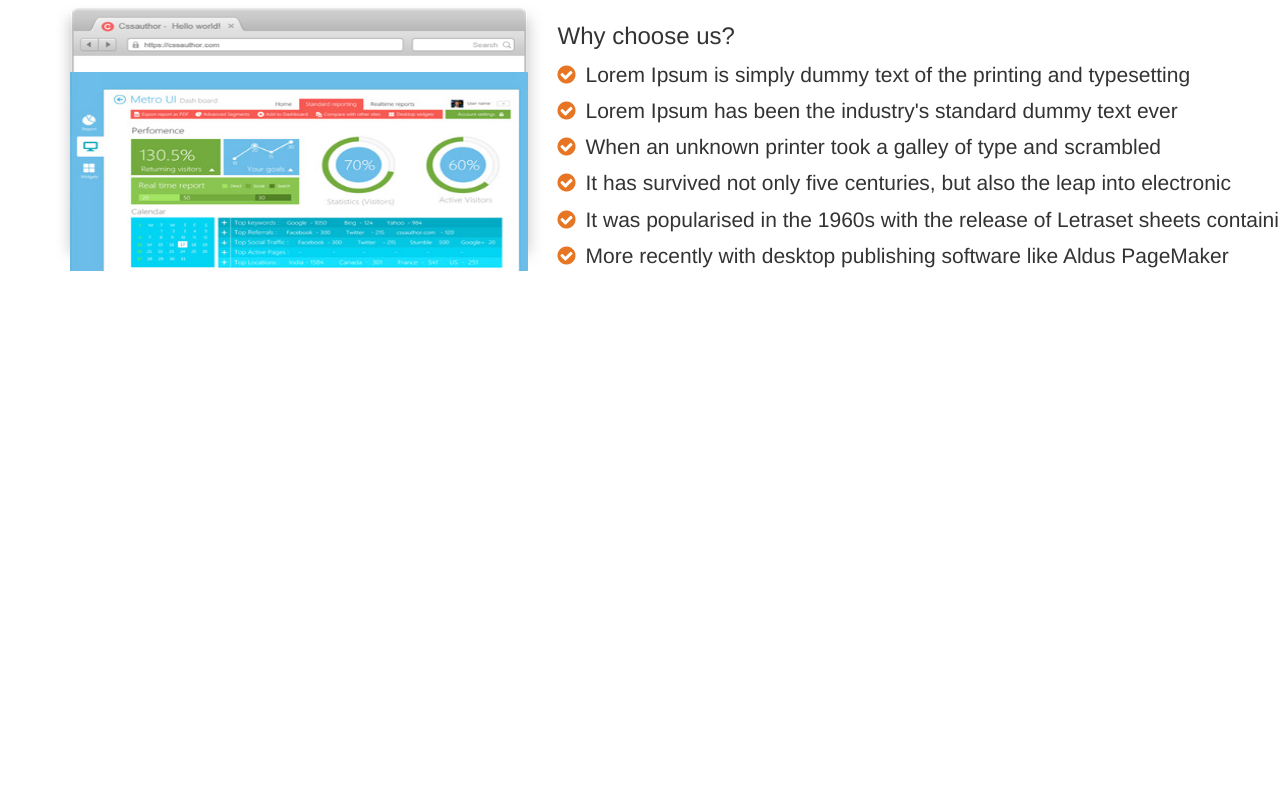
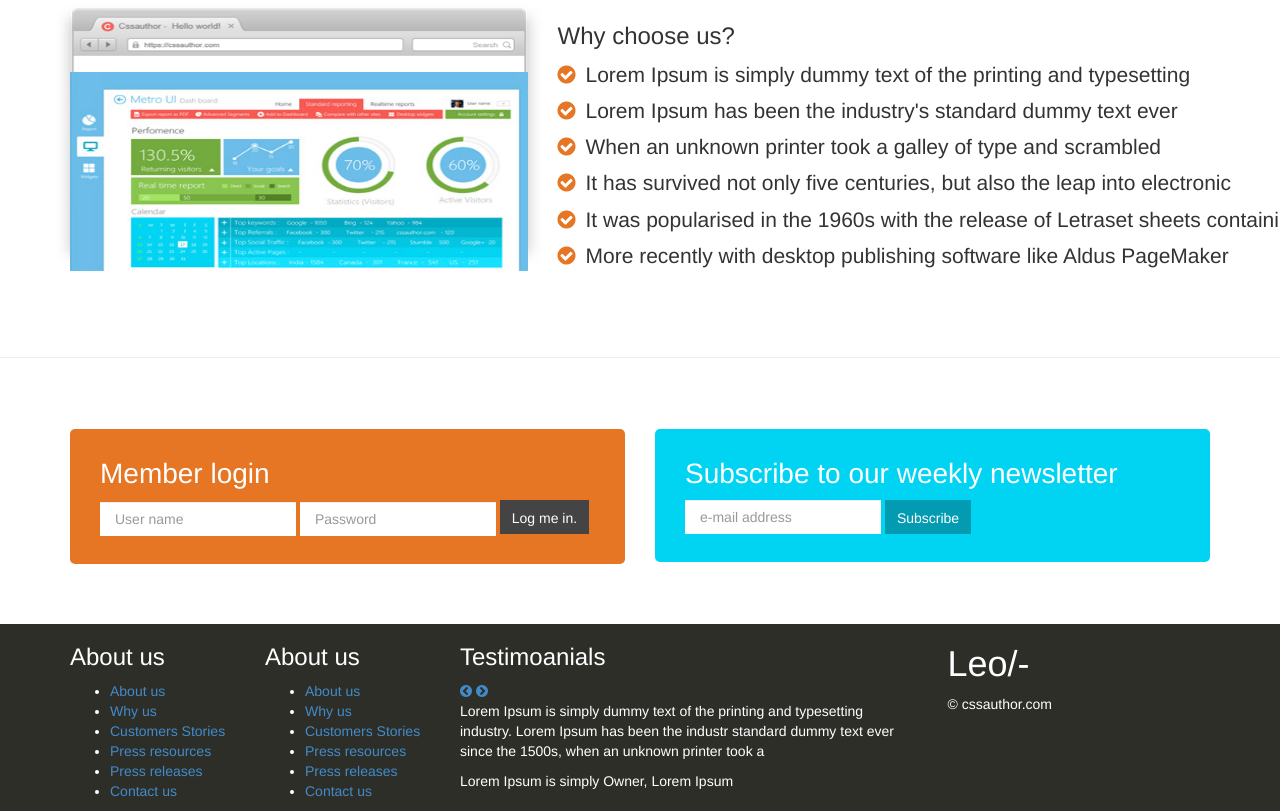
Before and after one commit to victor2dvlp/victor2dvlp.github.io, a plain HTML site: page index.html in a window 1280 px wide. Shown: the part 1583-2394 px from the top of the page. Before the commit the page ends 1854 px from the top, so only its background shows below. Drawn offline with Linux system fonts and the light colour scheme.

Commit message:
finaly maked document form

```diff
--- a/index.html
+++ b/index.html
@@ -155,10 +155,10 @@
 
 <div class="container whychoose">
 	<div class="row">
-		<div class="col-md-5 browser image-responsive">
+		<div class="col-xs-12 col-md-5 browser image-responsive">
 			<img src="img/content_browser.jpg" alt="content">
 		</div>
-		<div class="col-md-7 descript">
+		<div class="col-xs-12 col-md-7 descript">
 			<h3>Why choose us?</h3>
 			<ul>
 				<li>Lorem Ipsum is simply dummy text of the printing and typesetting</li>
@@ -171,6 +171,87 @@
 		</div>
 	</div>
 </div>
+<hr>
+<div class="container forms">
+	<div class="row">
+		<div class="col-xs-12 col-md-6">
+			<div class="member">
+				<h3>Member login</h3>
+				<form action="" class="navbar-form">
+					<div class="form-group">
+						<input type="text" class="form-control" placeholder="User name" value="">
+					</div>
+					<div class="form-group">
+						<input type="password" class="form-control" placeholder="Password" value="">
+					</div>
+					<button type="submit">Log me in.</button>
+				</form>
+			</div>
+		</div>
+		<div class="col-xs-12 col-md-6">
+			<div class="subscribe">
+				<h3>Subscribe to our weekly newsletter</h3>
+				<form action="" class="navbar-form">
+					<div class="form-group">
+						<input type="text" class="form-control" placeholder="e-mail address" value="">
+					</div>
+					<div class="form-group">
+						<button type="submit">Subscribe</button>
+					</div>
+
+				</form>
+			</div>
+		</div>
+	</div>
+</div>
+<footer>
+	<div class="container">
+		<div class="row">
+			<div class="col-xs-12 col-md-2">
+				<h3>About us</h3>
+				<ul>
+					<li><a href="#">About us</a></li>
+					<li><a href="#">Why us</a></li>
+					<li><a href="#">Customers Stories</a></li>
+					<li><a href="#">Press resources</a></li>
+					<li><a href="#">Press releases</a></li>
+					<li><a href="#">Contact us</a></li>
+				</ul>
+			</div>
+			<div class="col-xs-12 col-md-2">
+				<h3>About us</h3>
+				<ul>
+					<li><a href="#">About us</a></li>
+					<li><a href="#">Why us</a></li>
+					<li><a href="#">Customers Stories</a></li>
+					<li><a href="#">Press resources</a></li>
+					<li><a href="#">Press releases</a></li>
+					<li><a href="#">Contact us</a></li>
+				</ul>
+			</div>
+			<div class="col-xs-12 col-md-5">
+				<h3>Testimoanials</h3>
+				<a href="#"><span class="fa fa-chevron-circle-left"></span></a>
+				<a href="#"><span class="fa fa-chevron-circle-right"></span></a>
+				<p>
+					Lorem Ipsum is simply dummy text of the printing and
+					typesetting industry. Lorem Ipsum has been the industr
+					standard dummy text ever since the 1500s,
+					when an unknown printer took a
+				</p>
+				<p>
+					Lorem Ipsum is simply
+					Owner, Lorem Ipsum
+				</p>
+			</div>
+			<div class="col-xs-12 col-md-3">
+				<h1>Leo/-</h1>
+				<p>© cssauthor.com</p>
+			</div>
+		</div>
+	</div>
+
+</footer>
 
 
 	<!-- jQuery (necessary for Bootstrap's JavaScript plugins) -->
--- a/scss/style.scss
+++ b/scss/style.scss
@@ -161,8 +161,8 @@ header {
 		.tablet {
 			position: relative;
 			background: url('../img/device.png') no-repeat;
-			-webkit-background-size: 104% 112%;
-			background-size: 104% 112%;
+			-webkit-background-size: 70% 80%;
+			background-size: 70% 80%;
 			background-position: center;
 			img {
 				position: absolute;
@@ -242,6 +242,7 @@ header {
 }
 
 .whychoose {
+	padding-bottom: 66px;
 	padding-top: 50px;
 	.browser{
 		background: url('../img/browser.png') no-repeat;
@@ -278,6 +279,66 @@ header {
 	}
 
 }
+hr {
+	height: 1px;
+
+}
+.forms {
+	.row{
+		margin-top: 25px;
+		margin-bottom: 25px;
+		.member, .subscribe {
+			background: #e67624;
+			margin-top: 25px;
+			margin-bottom: 35px;
+			padding-left: 30px;
+			padding-top: 20px;
+			padding-bottom: 20px;
+			border-radius: 5px;
+			h3 {
+				color: #fff;
+				font-size: 28px;
+				font-weight: 1px;
+				margin-top: 10px;
+			}
+			form {
+				padding-left: 0;
+				input {
+					padding-right: 0;
+					padding-left: 15px;
+					border: 0;
+					border-radius: 0;
+				}
+				button {
+					padding: 8px 12px 6px 12px;
+					display: inline-block;
+					height: 34px;
+					background-color: #444444;
+					border: none;
+					color: #fff;
+				}
+			}
+		}
+		.subscribe {
+			background: #01d4f3;
+			form {
+				width: auto;
+				input {
+					max-width: 500px;
+				}
+				button {
+					background: #029bb1;
+					float: right;
+					margin-right: 15px;
+				}
+			}
+		}
+	}
+}
+footer {
+	color: #fff;
+	background: #2e2e29;
+}
 
 @media screen and (max-width: 768px){
 	.nav-tabs.active{
@@ -285,14 +346,14 @@ header {
 			padding-top: 12px;
 		}
 	.tablet {
-			height: 115px;
-			width: 300px;
+			height: 80px;
+			width: 220px;
 			margin: 50px auto;
 			padding-left: 3%;
 			padding-top: 3%;
 			img {
-				height: 80px;
-				width: 250px;
+				height: 40px;
+				width: 120px;
 				top: -10px;
 				left: 25px;
 			}
```
Also changed, not shown: css/style.css, 1 other file.
